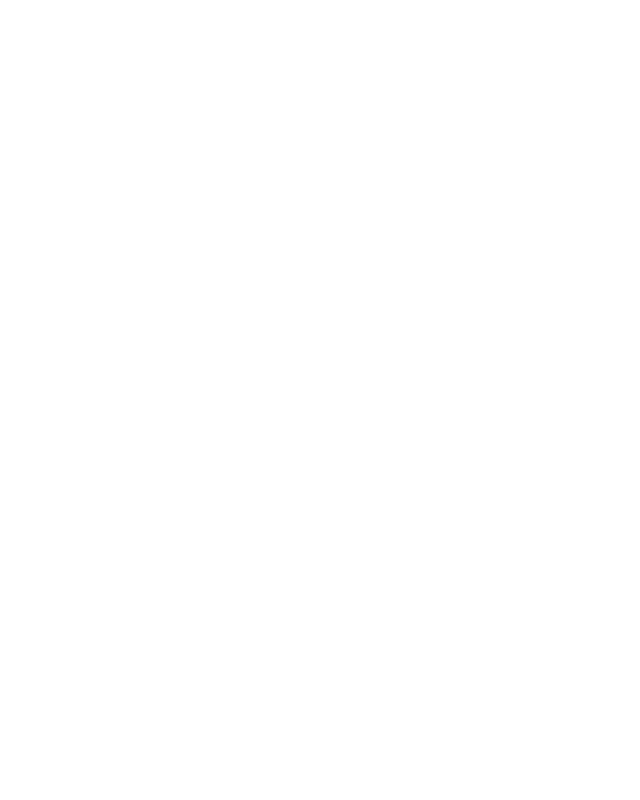
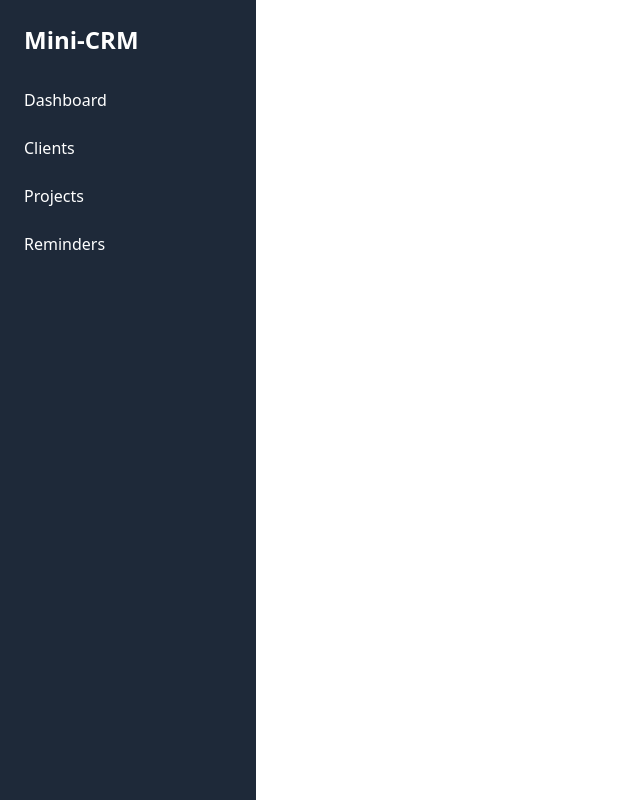
Before and after one commit to FazleRahmanEvan/crm-frontend, a React (Vite) app: page / in a window 1280 px wide. Before the commit this address had no page. Shown: the whole page, without its empty margins (0-640 px from the left). Built offline with nearby package versions, Linux system fonts and the light colour scheme.

Commit message:
sidebar added

```diff
--- a/package.json
+++ b/package.json
@@ -14,6 +14,7 @@
     "axios": "^1.9.0",
     "react": "^19.0.0",
     "react-dom": "^19.0.0",
+    "react-icons": "^5.5.0",
     "react-router-dom": "^7.5.2"
   },
   "devDependencies": {
--- a/src/App.tsx
+++ b/src/App.tsx
@@ -2,6 +2,7 @@
 import { Routes, Route } from "react-router-dom";
 import Signup from "./pages/Signup";
 import Login from "./pages/Login";
+import Sidebar from "./components/Sidebar";
 
 const App = () => {
   useEffect(() => {
@@ -17,10 +18,13 @@
   }, []);
 
   return (
-    <Routes>
-      <Route path="/signup" element={<Signup />} />
-      <Route path="/login" element={<Login />} />
-    </Routes>
+    <div>
+      <Sidebar></Sidebar>
+      <Routes>
+        <Route path="/signup" element={<Signup />} />
+        <Route path="/login" element={<Login />} />
+      </Routes>
+    </div>
   );
 };
 
--- /dev/null
+++ b/src/components/Layout.tsx
@@ -0,0 +1,28 @@
+import React, { ReactNode } from "react";
+import Navbar from "./Navbar";
+import Sidebar from "./Sidebar";
+
+interface LayoutProps {
+  children: ReactNode;
+}
+
+const Layout = ({ children }: LayoutProps) => {
+  return (
+    <div className="flex">
+      {/* Sidebar for large screens */}
+      <div className="hidden md:block">
+        <Sidebar />
+      </div>
+
+      <div className="flex-1">
+        {/* Navbar */}
+        <Navbar />
+
+        {/* Main content */}
+        <main className="p-6">{children}</main>
+      </div>
+    </div>
+  );
+};
+
+export default Layout;
--- /dev/null
+++ b/src/components/Navbar.tsx
@@ -0,0 +1,50 @@
+import React, { useState } from "react";
+import { Link } from "react-router-dom";
+import { FaBars, FaTimes } from "react-icons/fa";
+
+const Navbar = () => {
+  const [isMobileMenuOpen, setIsMobileMenuOpen] = useState(false);
+
+  const toggleMobileMenu = () => {
+    setIsMobileMenuOpen((prev) => !prev);
+  };
+
+  return (
+    <header className="bg-blue-600 p-4 flex items-center justify-between text-white">
+      <div className="flex items-center">
+        <span className="text-2xl font-bold">Mini-CRM</span>
+      </div>
+
+      <div className="md:hidden" onClick={toggleMobileMenu}>
+        {isMobileMenuOpen ? <FaTimes size={24} /> : <FaBars size={24} />}
+      </div>
+
+      <nav className={`${isMobileMenuOpen ? "block" : "hidden"} md:flex`}>
+        <ul className="flex space-x-4">
+          <li>
+            <Link to="/" className="hover:text-gray-300">
+              Dashboard
+            </Link>
+          </li>
+          <li>
+            <Link to="/clients" className="hover:text-gray-300">
+              Clients
+            </Link>
+          </li>
+          <li>
+            <Link to="/projects" className="hover:text-gray-300">
+              Projects
+            </Link>
+          </li>
+          <li>
+            <Link to="/reminders" className="hover:text-gray-300">
+              Reminders
+            </Link>
+          </li>
+        </ul>
+      </nav>
+    </header>
+  );
+};
+
+export default Navbar;
--- /dev/null
+++ b/src/components/Sidebar.tsx
@@ -0,0 +1,34 @@
+import React from "react";
+import { Link } from "react-router-dom";
+
+const Sidebar = () => {
+  return (
+    <div className="bg-gray-800 text-white w-64 min-h-screen p-6">
+      <h2 className="text-2xl font-bold mb-8">Mini-CRM</h2>
+      <ul className="space-y-6">
+        <li>
+          <Link to="/" className="hover:text-gray-400">
+            Dashboard
+          </Link>
+        </li>
+        <li>
+          <Link to="/clients" className="hover:text-gray-400">
+            Clients
+          </Link>
+        </li>
+        <li>
+          <Link to="/projects" className="hover:text-gray-400">
+            Projects
+          </Link>
+        </li>
+        <li>
+          <Link to="/reminders" className="hover:text-gray-400">
+            Reminders
+          </Link>
+        </li>
+      </ul>
+    </div>
+  );
+};
+
+export default Sidebar;
```
Also changed, not shown: 1 other file (tests, documents, lock files or other folders).
